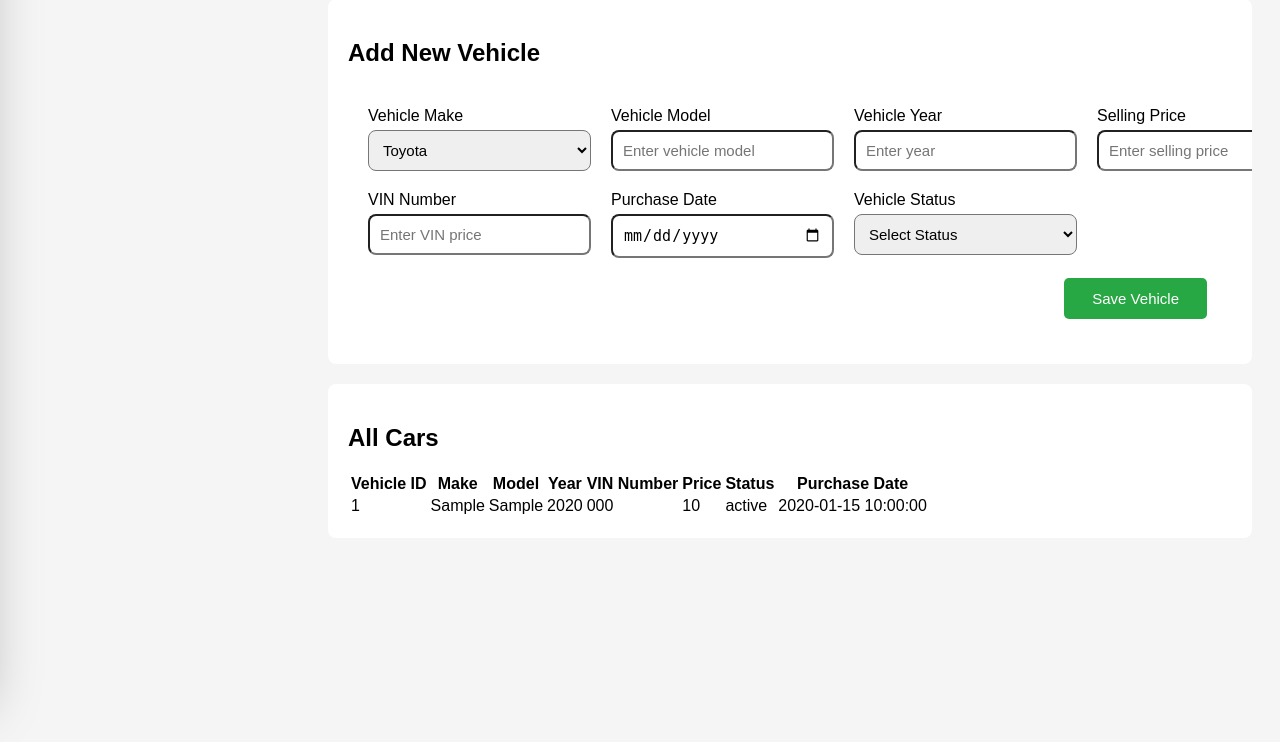
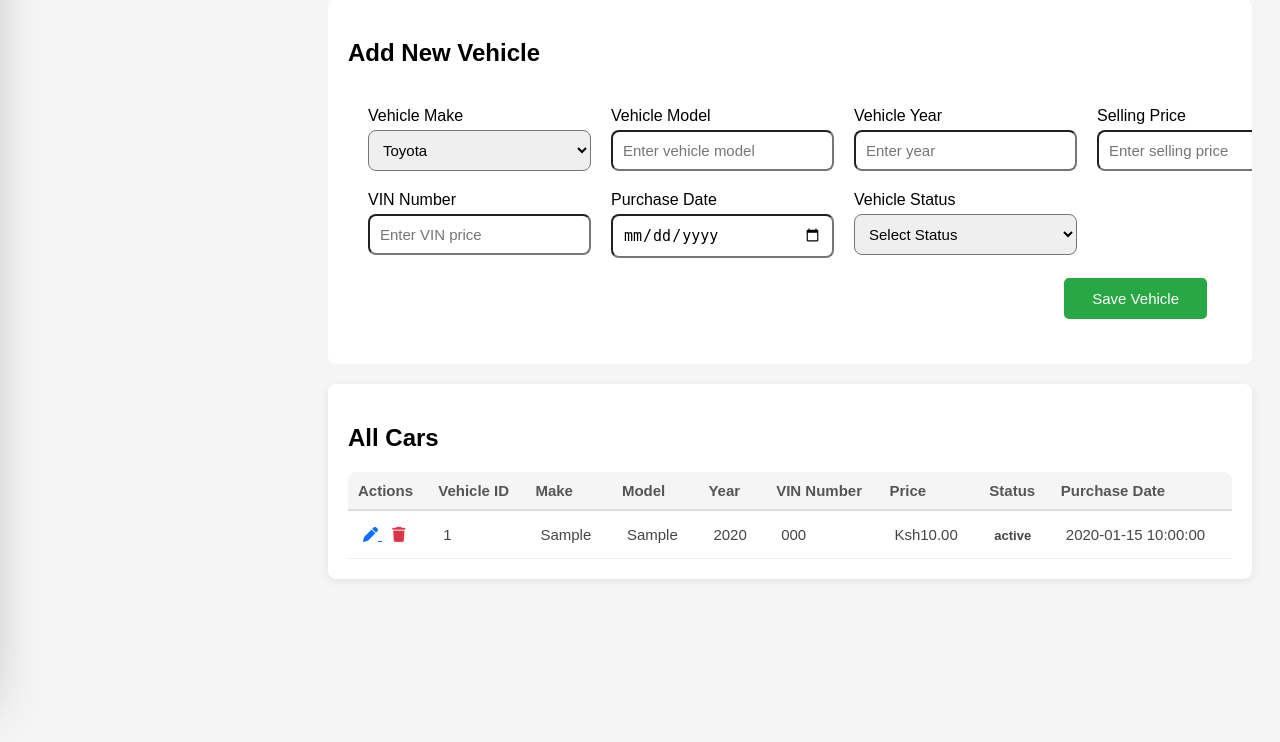
Before and after one commit to bgatama/CarShowroomManagementSystem, a Flask app: page /vehicles in a window 1280 px wide. Shown: the part 147-889 px from the top of the page. Run offline with Flask 3, Linux system fonts and the light colour scheme; tables that the repository leaves empty or names only in its code hold one stand-in row (values such as "Sample post"); some libraries are stand-ins or nearby versions.

Commit message:
Styled out the all cars table

```diff
--- a/static/css/style.css
+++ b/static/css/style.css
@@ -156,15 +156,85 @@ div.content{
 
 }
 
+/* All vehicles area */
 .view-vehicle-card{
     background: #ffffff;
     padding: 20px;
     border-radius: 8px;
+    box-shadow: 0 2px 10px rgba(0,0,0,.08);
+    margin-top: 20px;
     overflow: auto;
     margin-top: 20px;
 }
 
+.vehicle-table{
+    width: 100%;
+    overflow-x: auto;
+}
 
+#vehicle-table{
+    width: 100%;
+    border-collapse: collapse;
+    font-size: 15px;
+}
+
+#vehicle-table th{
+    background: #f5f5f5;
+    color: #555;
+    font-weight: 600;
+    padding: 10px;
+    text-align: left;
+    border-bottom: 2px solid #ddd;
+}
+
+#vehicle-table td{
+    padding: 15px;
+    border-bottom: 1px solid #eee;
+    color: #444
+}
+
+#vehicle-table tbody tr:hover{
+    background: #f8f9fc;
+    transition: .3s;
+}
+
+#vehicle-table th:first-child{
+    border-top-left-radius: 8px;
+}
+
+#vehicle-table th:last-child{
+    border-top-right-radius: 8px;
+}
+
+.status{
+    border-radius:20px;
+    font-size:13px;
+    font-weight:600;
+}
+
+.in-stock{
+    background:#d4edda;
+    color:#155724;
+}
+
+.sold{
+    background:#f8d7da;
+    color:#721c24;
+}
+
+.reserved{
+    background:#fff3cd;
+    color:#856404;
+}
+
+.edit-btn{
+    color:#0d6efd;
+    margin-right:10px;
+}
+
+.delete-btn{
+    color:#dc3545;
+}
 
 /*Side Bar*/
 
--- a/templates/vehicles.html
+++ b/templates/vehicles.html
@@ -102,6 +102,7 @@
                 <div class="vehicle-table">
                     <table id="vehicle-table">
                         <tr>
+                            <th>Actions</th>
                             <th>Vehicle ID</th>
                             <th>Make</th>
                             <th>Model</th>
@@ -114,13 +115,25 @@
 
                         {% for u in vehicles %}
                         <tr>
+                            <td>
+                                <a href="/edit/{{u[0]}}" class="edit-btn">
+                                <i class="fa-solid fa-pen"></i>
+                                </a>
+                                <a href="/delete/{{u[0]}}" class="delete-btn">
+                                <i class="fa-solid fa-trash"></i>
+                                </a>
+                            </td>
                             <td>{{ u[0] }}</td>
                             <td>{{ u[1] }}</td>
                             <td>{{ u[2] }}</td>
                             <td>{{ u[3] }}</td>
                             <td>{{ u[4] }}</td>
-                            <td>{{ u[5] }}</td>
-                            <td>{{ u[6] }}</td>
+                            <td>Ksh{{"{:,.2f}".format(u[5]) }}</td>
+                            <td>
+                                <span class="status {{ u[6]|replace('', '-') }}">
+                                    {{ u[6] }}
+                                </span>
+                            </td>
                             <td>{{ u[7] }}</td>
                         </tr>
                         {% endfor %}
```
